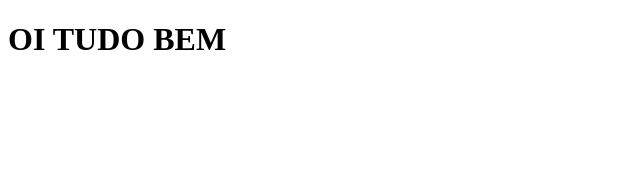
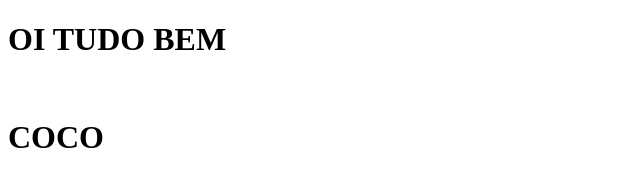
Before and after one commit to rafabirds/tec_ti_101_25, a plain HTML site: page index.html in a window 1280 px wide. Shown: the whole page, without its empty margins (0-640 px from the left). Drawn offline with Linux system fonts and the light colour scheme.

Commit message:
index.html

```diff
--- a/index.html
+++ b/index.html
@@ -7,5 +7,7 @@
 </head>
 <body>
     <h1> OI TUDO BEM </h1>
+    <br>
+    <h1> COCO </h1>
 </body>
 </html>
```
